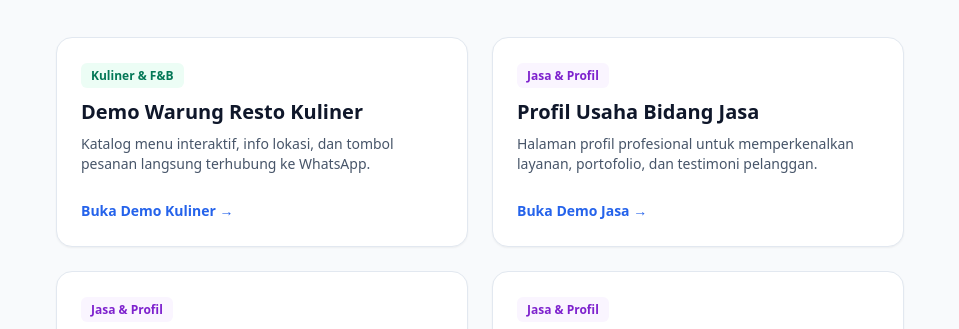
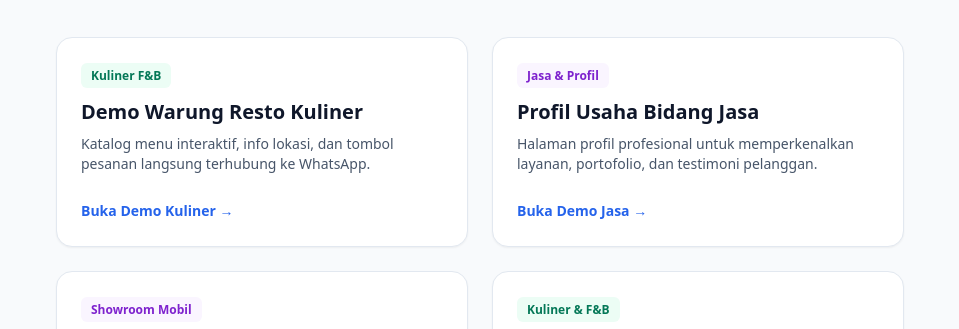
Before and after one commit to dru90n/milucha.works, a plain HTML site: page index.html in a window 1280 px wide. Shown: the part 609-938 px from the top of the page, without its empty margins (160-1119 px from the left). Drawn offline with nearby package versions, Linux system fonts and the light colour scheme.

Commit message:
Update category labels in index.html

```diff
--- a/index.html
+++ b/index.html
@@ -83,7 +83,7 @@
             <!-- Card Demo 1: Demowarung -->
             <div class="bg-white dark:bg-slate-900 border border-slate-200 dark:border-slate-800 rounded-2xl p-6 shadow-sm hover:shadow-md transition flex flex-col justify-between">
                 <div>
-                    <span class="text-xs font-semibold text-emerald-700 dark:text-emerald-300 bg-emerald-50 dark:bg-emerald-950/70 px-2.5 py-1 rounded-md">Kuliner & F&B</span>
+                    <span class="text-xs font-semibold text-emerald-700 dark:text-emerald-300 bg-emerald-50 dark:bg-emerald-950/70 px-2.5 py-1 rounded-md">Kuliner F&B</span>
                     <h3 class="text-xl font-bold text-slate-900 dark:text-white mt-3">Demo Warung Resto Kuliner</h3>
                     <p class="text-slate-600 dark:text-slate-400 text-sm mt-2">Katalog menu interaktif, info lokasi, dan tombol pesanan langsung terhubung ke WhatsApp.</p>
                 </div>
@@ -111,7 +111,7 @@
             <!-- Card Demo 3: Placeholder / Tambahan Lain -->
             <div class="bg-white dark:bg-slate-900 border border-slate-200 dark:border-slate-800 rounded-2xl p-6 shadow-sm hover:shadow-md transition flex flex-col justify-between">
                 <div>
-                    <span class="text-xs font-semibold text-purple-700 dark:text-purple-300 bg-purple-50 dark:bg-purple-950/70 px-2.5 py-1 rounded-md">Jasa & Profil</span>
+                    <span class="text-xs font-semibold text-purple-700 dark:text-purple-300 bg-purple-50 dark:bg-purple-950/70 px-2.5 py-1 rounded-md">Showroom Mobil</span>
                     <h3 class="text-xl font-bold text-slate-900 dark:text-white mt-3">Profil, Katalog dan Layanan Dealer Mobil</h3>
                     <p class="text-slate-600 dark:text-slate-400 text-sm mt-2">Halaman profil profesional untuk memperkenalkan layanan, katalog produk, dan booking test drive.</p>
                 </div>
@@ -125,7 +125,7 @@
             <!-- Card Demo 4: Placeholder / Tambahan Lain -->
             <div class="bg-white dark:bg-slate-900 border border-slate-200 dark:border-slate-800 rounded-2xl p-6 shadow-sm hover:shadow-md transition flex flex-col justify-between">
                 <div>
-                    <span class="text-xs font-semibold text-purple-700 dark:text-purple-300 bg-purple-50 dark:bg-purple-950/70 px-2.5 py-1 rounded-md">Jasa & Profil</span>
+                    <span class="text-xs font-semibold text-emerald-700 dark:text-emerald-300 bg-emerald-50 dark:bg-emerald-950/70 px-2.5 py-1 rounded-md">Kuliner & F&B</span>
                     <h3 class="text-xl font-bold text-slate-900 dark:text-white mt-3">Profil Usaha Bidang Jasa</h3>
                     <p class="text-slate-600 dark:text-slate-400 text-sm mt-2">Halaman profil profesional untuk memperkenalkan layanan, portofolio, dan testimoni pelanggan.</p>
                 </div>
```
